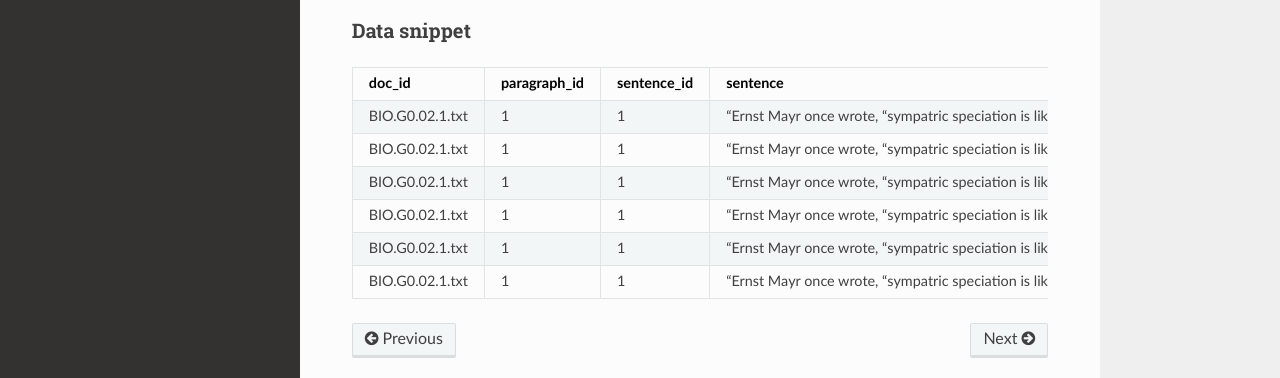
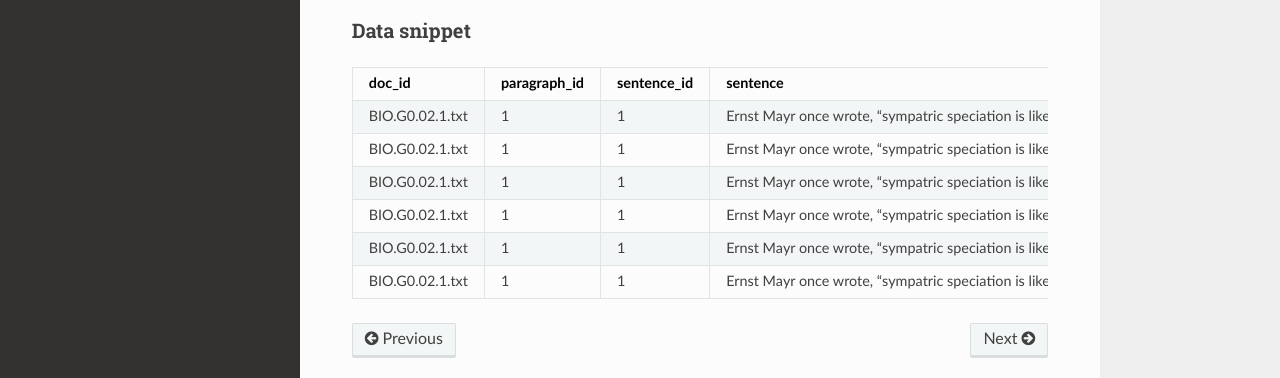
Before and after one commit to browndw/cmu-textstat-docs, a Sphinx documentation site: the page built from docs/pseudobibeR/data/data.md, in a window 1280 px wide and 1245 px high. Shown: the part 757-1135 px from the top of the window. Built offline with Sphinx 7.4.7 and the Read the Docs theme 2.0.0, drawn with Linux system fonts in a browser that asks for light colours.

```diff
--- a/docs/pseudobibeR/data/data.md
+++ b/docs/pseudobibeR/data/data.md
@@ -30,9 +30,9 @@ The [MICUSP mini](https://cmu-textstat-docs.readthedocs.io/en/latest/data/data.h
 
 | doc_id          | paragraph_id | sentence_id | sentence                                                                                                                                                        | token_id | token | lemma | upos  | xpos | feats                              | head_token_id | dep_rel       | deps | misc          |
 |-----------------|--------------|-------------|-----------------------------------------------------------------------------------------------------------------------------------------------------------------|----------|-------|-------|-------|------|------------------------------------|---------------|---------------|------|---------------|
-| BIO.G0.02.1.txt | 1            | 1           | "Ernst Mayr once wrote, "sympatric speciation is like the Lernaean Hydra which grew two new heads whenever one of its old heads was cut off" (1963:451)." | 1        | Ernst | Ernst | PROPN | NNP  | Number=Sing                        | 4             | nsubj         | NA   | NA            |
-| BIO.G0.02.1.txt | 1            | 1           | "Ernst Mayr once wrote, "sympatric speciation is like the Lernaean Hydra which grew two new heads whenever one of its old heads was cut off" (1963:451)." | 2        | Mayr  | Mayr  | PROPN | NNP  | Number=Sing                        | 1             | flat          | NA   | NA            |
-| BIO.G0.02.1.txt | 1            | 1           | "Ernst Mayr once wrote, "sympatric speciation is like the Lernaean Hydra which grew two new heads whenever one of its old heads was cut off" (1963:451)." | 3        | once  | once  | ADV   | RB   | NumType=Mult                       | 4             | advmod        | NA   | NA            |
-| BIO.G0.02.1.txt | 1            | 1           | "Ernst Mayr once wrote, "sympatric speciation is like the Lernaean Hydra which grew two new heads whenever one of its old heads was cut off" (1963:451)." | 4        | wrote | write | VERB  | VBD  | Mood=Ind\|Tense=Past\|VerbForm=Fin | 0             | root          | NA   | SpaceAfter=No |
-| BIO.G0.02.1.txt | 1            | 1           | "Ernst Mayr once wrote, "sympatric speciation is like the Lernaean Hydra which grew two new heads whenever one of its old heads was cut off" (1963:451)." | 5        | ,     | ,     | PUNCT | ,    | NA                                 | 4             | punct         | NA   | NA            |
-| BIO.G0.02.1.txt | 1            | 1           | "Ernst Mayr once wrote, "sympatric speciation is like the Lernaean Hydra which grew two new heads whenever one of its old heads was cut off" (1963:451)." | 6        | " | "    | PUNCT | ``    | NA                              | 4            | punct   |NA   |SpaceAfter=No  |
+| BIO.G0.02.1.txt | 1            | 1           | Ernst Mayr once wrote, "sympatric speciation is like the Lernaean Hydra which grew two new heads whenever one of its old heads was cut off" (1963:451)." | 1        | Ernst | Ernst | PROPN | NNP  | Number=Sing                        | 4             | nsubj         | NA   | NA            |
+| BIO.G0.02.1.txt | 1            | 1           | Ernst Mayr once wrote, "sympatric speciation is like the Lernaean Hydra which grew two new heads whenever one of its old heads was cut off" (1963:451)." | 2        | Mayr  | Mayr  | PROPN | NNP  | Number=Sing                        | 1             | flat          | NA   | NA            |
+| BIO.G0.02.1.txt | 1            | 1           | Ernst Mayr once wrote, "sympatric speciation is like the Lernaean Hydra which grew two new heads whenever one of its old heads was cut off" (1963:451)." | 3        | once  | once  | ADV   | RB   | NumType=Mult                       | 4             | advmod        | NA   | NA            |
+| BIO.G0.02.1.txt | 1            | 1           | Ernst Mayr once wrote, "sympatric speciation is like the Lernaean Hydra which grew two new heads whenever one of its old heads was cut off" (1963:451)." | 4        | wrote | write | VERB  | VBD  | Mood=Ind\|Tense=Past\|VerbForm=Fin | 0             | root          | NA   | SpaceAfter=No |
+| BIO.G0.02.1.txt | 1            | 1           | Ernst Mayr once wrote, "sympatric speciation is like the Lernaean Hydra which grew two new heads whenever one of its old heads was cut off" (1963:451)." | 5        | ,     | ,     | PUNCT | ,    | NA                                 | 4             | punct         | NA   | NA            |
+| BIO.G0.02.1.txt | 1            | 1           | Ernst Mayr once wrote, "sympatric speciation is like the Lernaean Hydra which grew two new heads whenever one of its old heads was cut off" (1963:451)." | 6        | " | "    | PUNCT | ``    | NA                              | 4            | punct   |NA   |SpaceAfter=No  |
```
